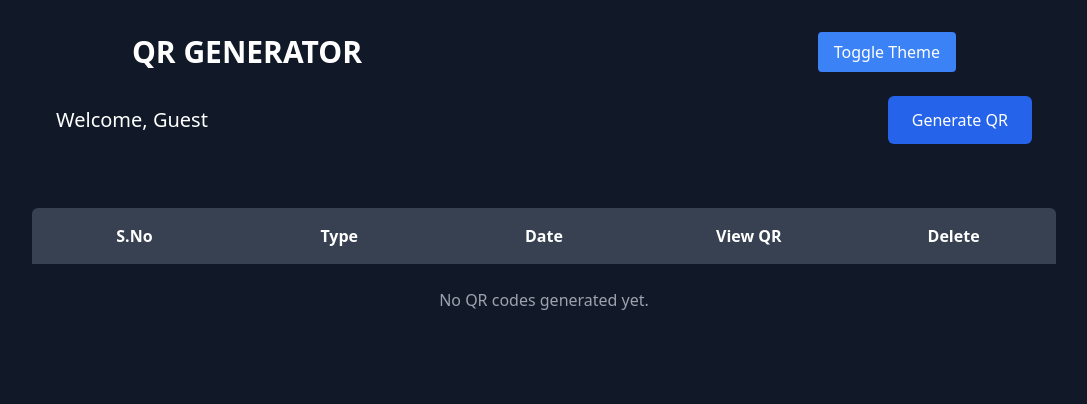
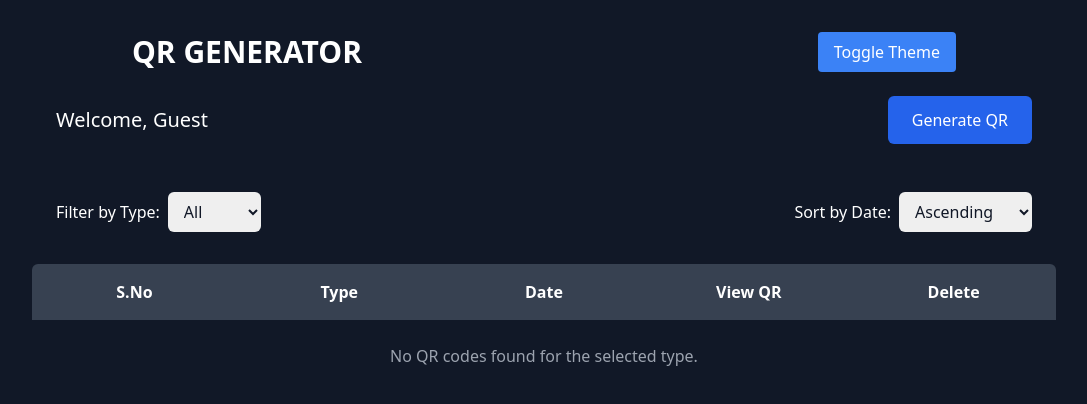
Before and after one commit to Kamesh0222/Mini-Project, a React (Vite) app: page /main in a window 1280 px wide. Shown: the top 404 px of the page, without its empty margins (96-1183 px from the left). Built offline with nearby package versions, Linux system fonts and the light colour scheme.

Commit message:
sort option updated

```diff
--- a/src/components/main.jsx
+++ b/src/components/main.jsx
@@ -14,11 +14,12 @@ const Main = ({ toggleTheme }) => {
     logoutUser,
   } = useContext(UserContext);
   const [showModal, setShowModal] = useState(false);
-  const [selectedType, setSelectedType] = useState("text");
+  const [selectedType, setSelectedType] = useState("all");
   const [qrContent, setQrContent] = useState("");
   const [generatedQR, setGeneratedQR] = useState(null);
   const [loading, setLoading] = useState(false);
   const [viewedQR, setViewedQR] = useState(null);
+  const [sortOrder, setSortOrder] = useState("asc");
   const navigate = useNavigate();
 
   const handleGenerateQr = () => {
@@ -29,7 +30,7 @@ const Main = ({ toggleTheme }) => {
   const handleCloseModal = () => {
     setShowModal(false);
     setQrContent("");
-    setSelectedType("text");
+    setSelectedType("all");
     setGeneratedQR(null);
   };
 
@@ -122,14 +123,23 @@ const Main = ({ toggleTheme }) => {
 
   const handleTypeChange = (e) => {
     setSelectedType(e.target.value);
-    setQrContent("");
-    setGeneratedQR(null);
   };
 
   const handleLogout = () => {
     logoutUser();
     navigate("/");
   };
+
+  const sortByDate = (a, b) => {
+    if (sortOrder === "asc") return new Date(a.date) - new Date(b.date);
+    if (sortOrder === "desc") return new Date(b.date) - new Date(a.date);
+    return 0;
+  };
+
+  // Filter QR codes by the selected type and then sort by date
+  const filteredQrData = qrData
+    .filter((qr) => selectedType === "all" || qr.type === selectedType)
+    .sort(sortByDate);
 
   return (
     <div className="min-h-screen flex flex-col items-center bg-white dark:bg-gray-900 text-black dark:text-white">
@@ -156,6 +166,35 @@ const Main = ({ toggleTheme }) => {
         </div>
       </div>
 
+      <div className="w-full max-w-5xl mt-4 px-6 flex justify-between">
+        <div>
+          <label htmlFor="sortType" className="mr-2">Filter by Type:</label>
+          <select
+            id="sortType"
+            value={selectedType}
+            onChange={handleTypeChange}
+            className="text-gray-900 px-3 py-2 rounded-md"
+          >
+            <option value="all">All</option>
+            <option value="text">Text</option>
+            <option value="image">Image</option>
+            <option value="video">Video</option>
+          </select>
+        </div>
+        <div>
+          <label htmlFor="sortOrder" className="mr-2">Sort by Date:</label>
+          <select
+            id="sortOrder"
+            value={sortOrder}
+            onChange={(e) => setSortOrder(e.target.value)}
+            className="text-gray-900 px-3 py-2 rounded-md"
+          >
+            <option value="asc">Ascending</option>
+            <option value="desc">Descending</option>
+          </select>
+        </div>
+      </div>
+
       <div className="w-full max-w-5xl mt-8">
         <div className="grid grid-cols-5 bg-gray-300 dark:bg-gray-700 font-bold text-center py-4 rounded-t-md">
           <div>S.No</div>
@@ -165,7 +204,7 @@ const Main = ({ toggleTheme }) => {
           <div>Delete</div>
         </div>
 
-        {qrData.map((item, index) => (
+        {filteredQrData.map((item, index) => (
           <div
             key={item.id}
             className="grid grid-cols-5 bg-gray-200 dark:bg-gray-800 border-b border-gray-700 py-4 text-center"
@@ -192,9 +231,9 @@ const Main = ({ toggleTheme }) => {
           </div>
         ))}
 
-        {qrData.length === 0 && (
+        {filteredQrData.length === 0 && (
           <div className="text-center mt-6 text-gray-600 dark:text-gray-400">
-            No QR codes generated yet.
+            No QR codes found for the selected type.
           </div>
         )}
       </div>
```
